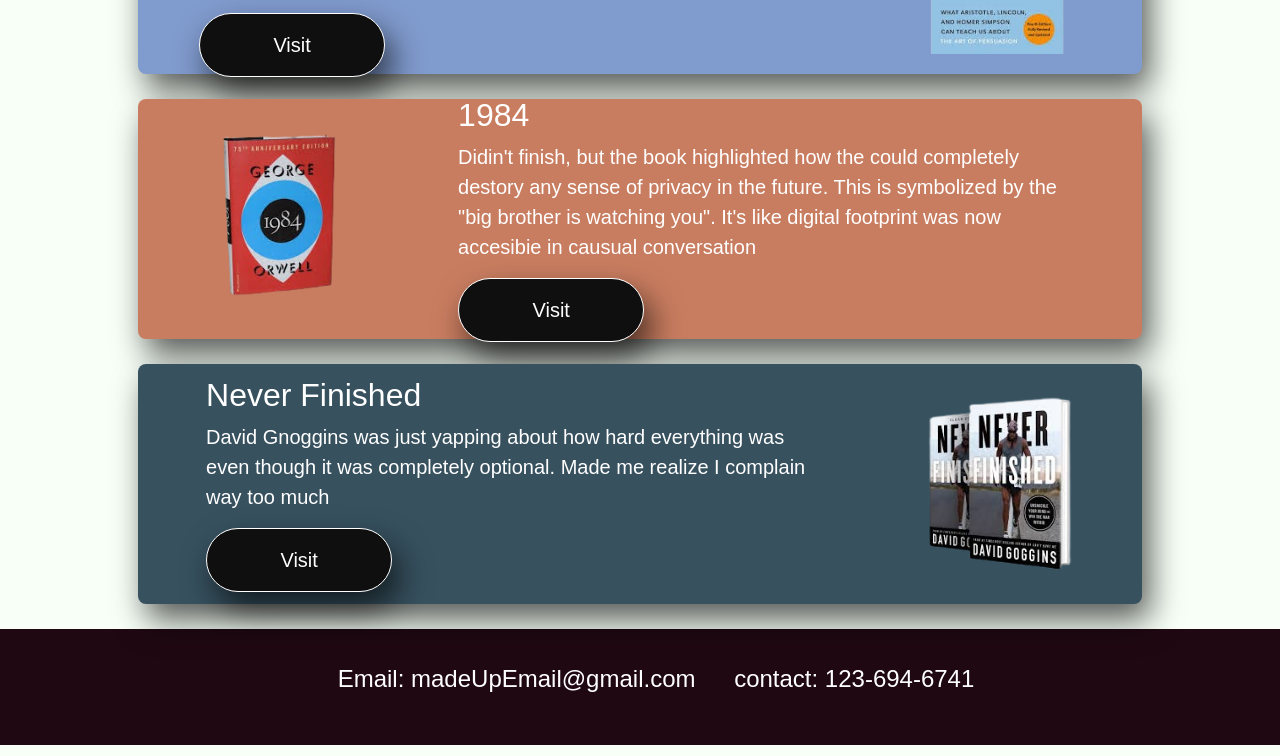
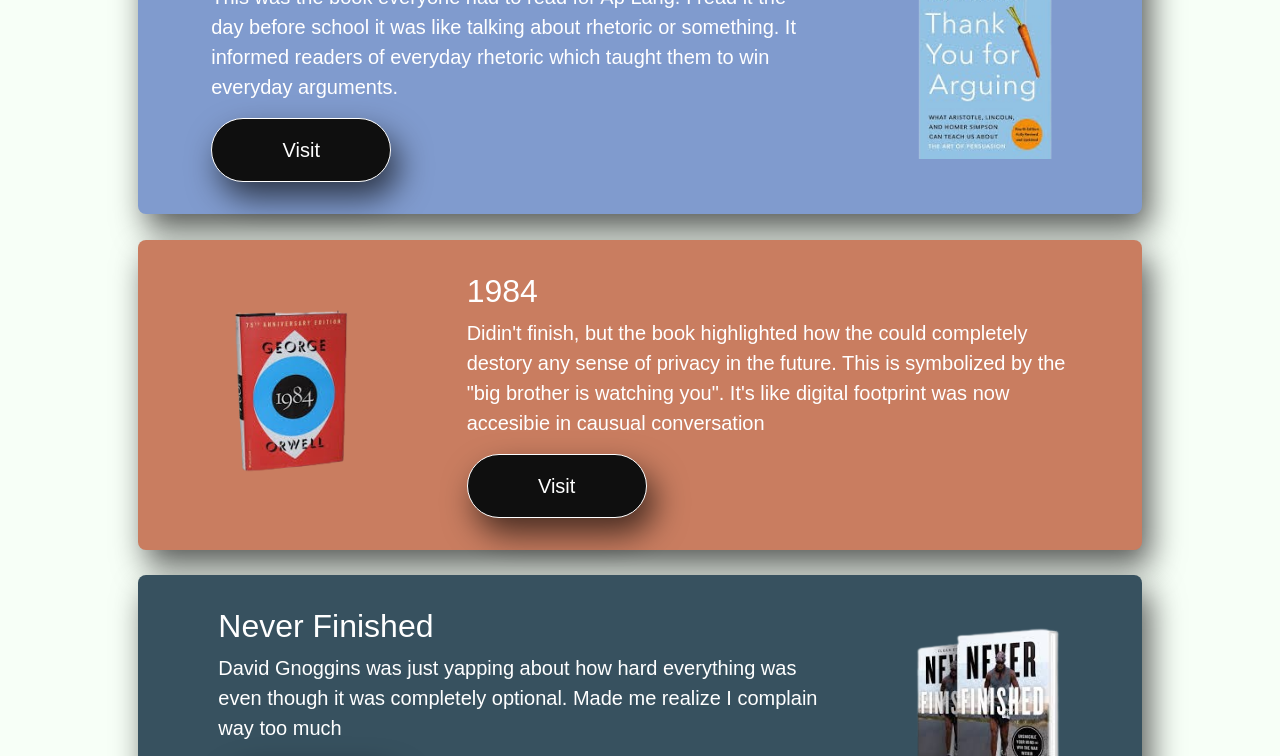
Before and after one commit to nightbomd/Summer-Project, a plain HTML site: page index.html in a window 1280 px wide. Shown: the part 615-1371 px from the top of the page. Drawn offline with nearby package versions, Linux system fonts and the light colour scheme; a web font is replaced by a local one.

Commit message:
Update style.css

```diff
--- a/style.css
+++ b/style.css
@@ -80,6 +80,8 @@ section {
   justify-content: space-evenly;
   gap: 1rem;
   height: 30vh;
+  min-height: fit-content;
+  padding: 1rem;
   width: 100%;
   font-size: 1.25rem;
   box-shadow: 8px 16px 32px rgba(0, 0, 0, 0.644);
```
